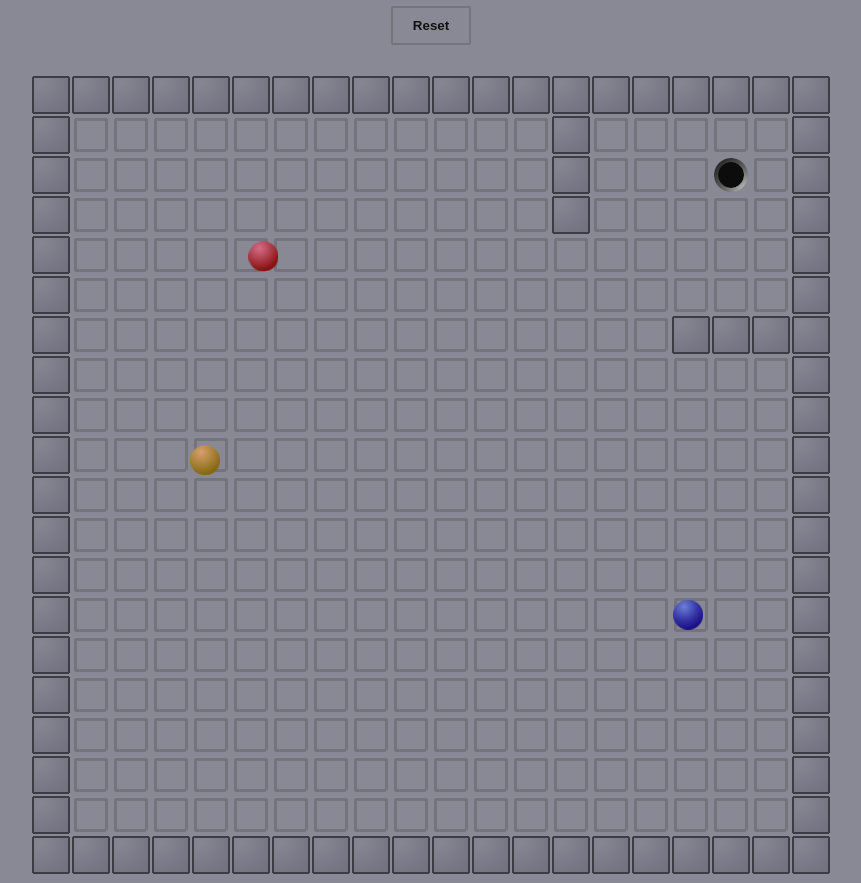
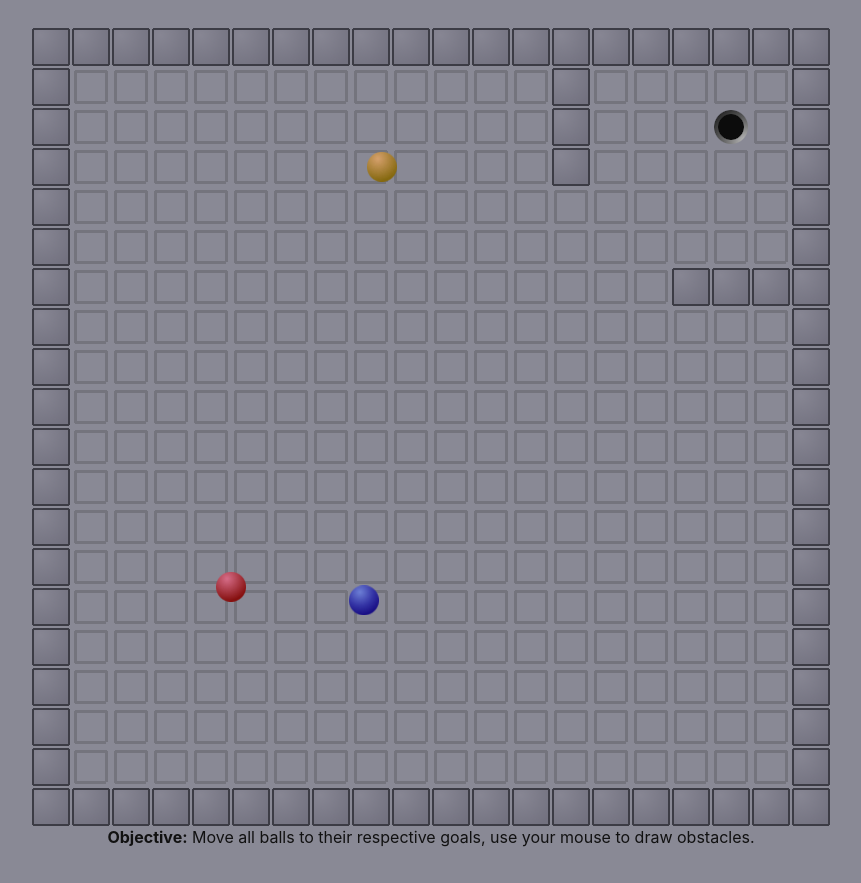
Before and after one commit to mat-sz/inkball, a website built with webpack: page public/index.html in a window 1280 px wide. Shown: the part 134-1017 px from the top of the page, without its empty margins (209-1070 px from the left). After the commit the page ends 989 px from the top, so only its background shows below. Built offline with nearby package versions, Linux system fonts and the light colour scheme.

Commit message:
improved styles; added an objective

```diff
--- a/public/index.html
+++ b/public/index.html
@@ -12,5 +12,8 @@
             <button id="reset">Reset</button>
         </div>
         <canvas id="canvas" width=800 height=800></canvas>
+        <div>
+            <strong>Objective:</strong> Move all balls to their respective goals, use your mouse to draw obstacles.
+        </div>
     </body>
 </html>
--- a/src/App.scss
+++ b/src/App.scss
@@ -7,18 +7,22 @@ body {
     align-items: center;
     justify-content: center;
     flex-direction: column;
-    padding-top: 50px;
 }
 
 .controls {
     margin-bottom: 30px;
 
     button {
-        border: 2px solid #74747d;
+        border: 3px solid #74747d;
         background: #898995;
         color: #111;
         font-weight: bold;
         padding: 10px 20px;
-        border-radius: 2px;
+        border-radius: 3px;
+        cursor: pointer;
+
+        &:hover {
+            background: #74747d;
+        }
     }
 }
```
